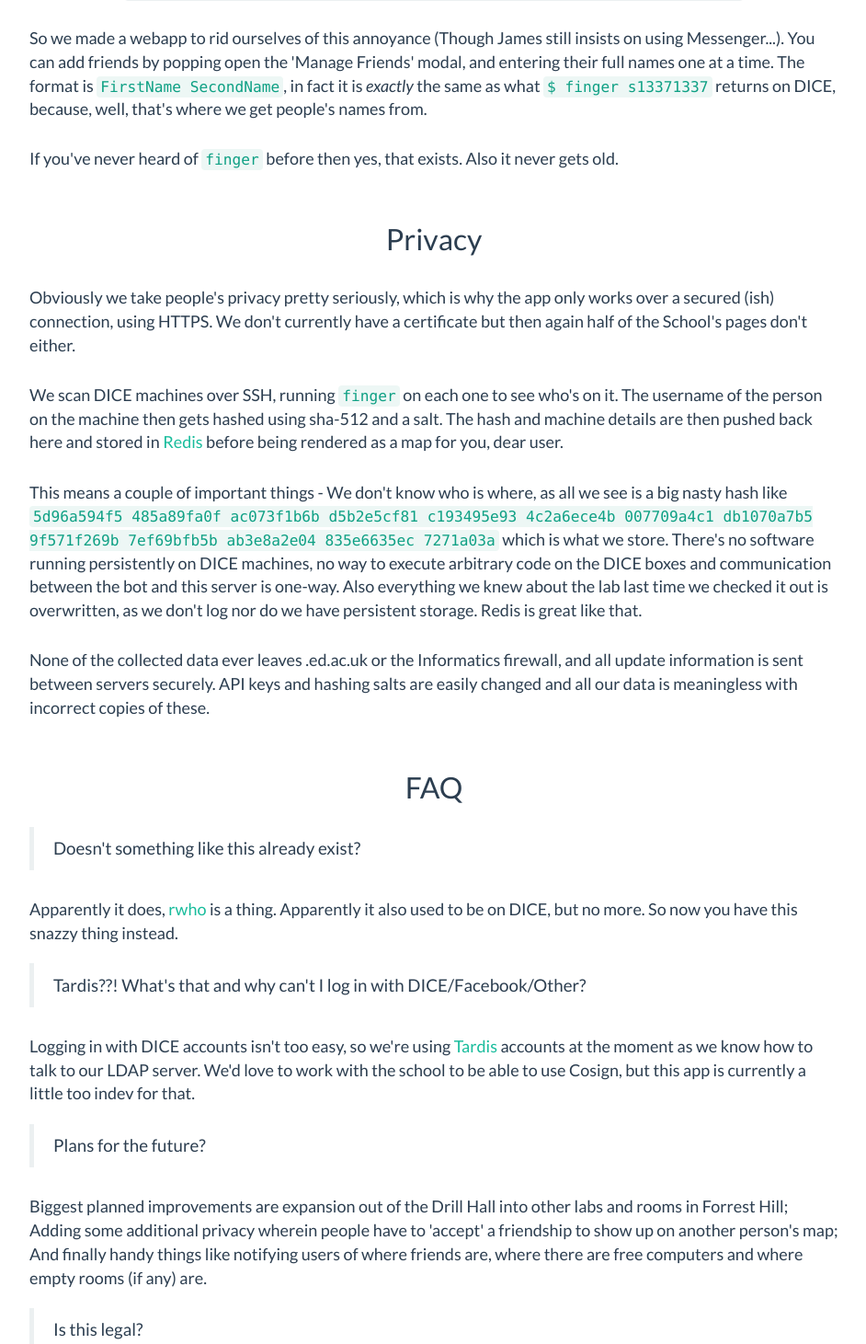
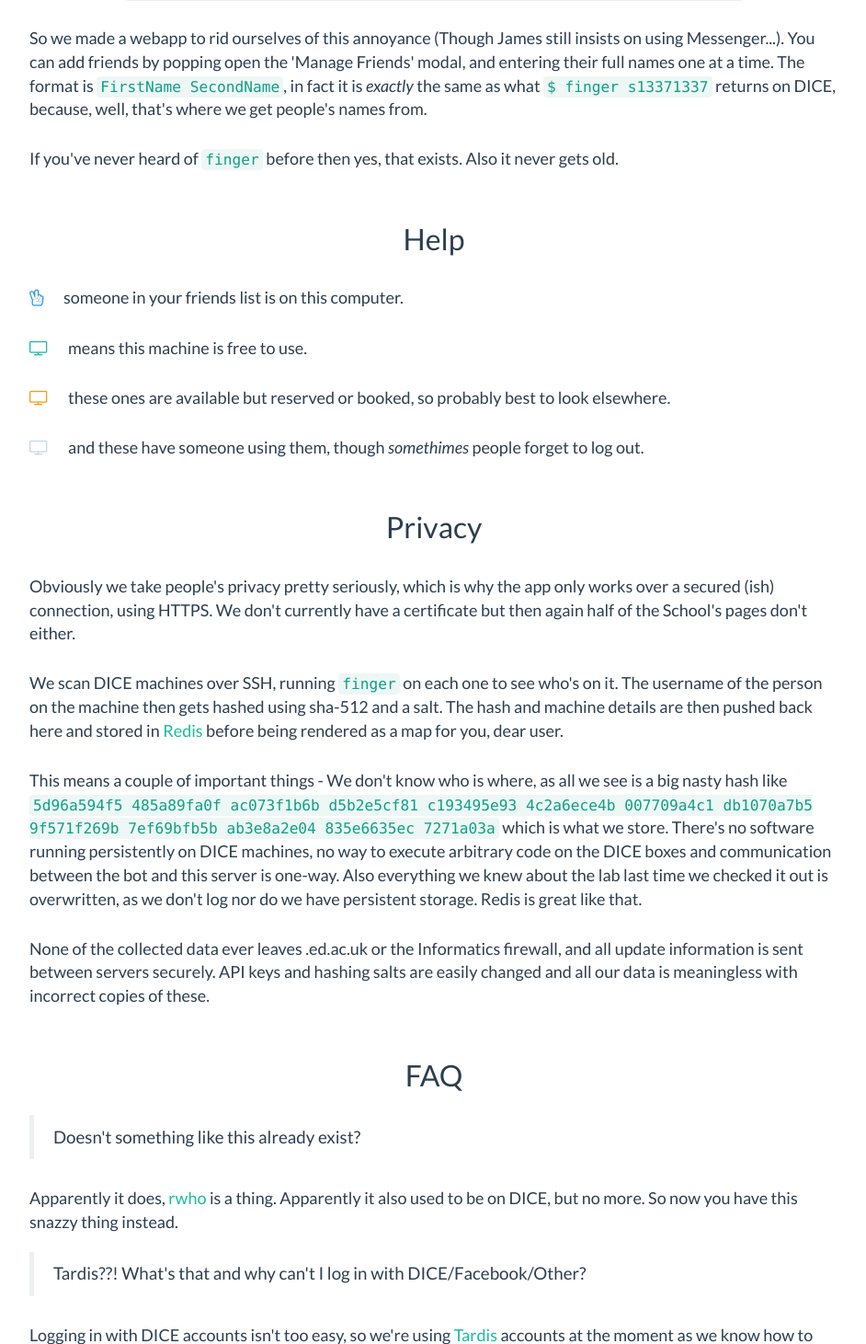
Before and after one commit to compsoc-edinburgh/mapp, a Flask app: page /about in a window 1280 px wide. Shown: the part 454-1915 px from the top of the page at 92% size, without its empty margins (168-1110 px from the left). Run offline with Flask 2, Linux system fonts and the light colour scheme; parts of the project's set-up code (start-up, migrations or seed data) failed here and were passed over; some libraries are stand-ins or nearby versions.

Commit message:
Add reservation styles and explanation of colours, etc. to about.

```diff
--- a/map/templates/about.html
+++ b/map/templates/about.html
@@ -30,6 +30,24 @@
   <p>
     If you've never heard of <code>finger</code> before then yes, that exists.
     Also it never gets old.
+  </p>
+
+  <div class="text-center padder">
+    <h2>Help</h2>
+  </div>
+
+
+  <p><i class="fa fa-hand-peace-o text-info"></i><span class="spacer"></span>
+    someone in your friends list is on this computer.
+  </p>
+  <p><i class="fa fa-television text-success"></i><span class="spacer"></span>
+    means this machine is free to use.
+  </p>
+  <p><i class="fa fa-television text-warning"></i><span class="spacer"></span>
+    these ones are available but reserved or booked, so probably best to look elsewhere.
+  </p>
+  <p><i class="fa fa-television muted"></i><span class="spacer"></span>
+    and these have someone using them, though <em>somethimes</em> people forget to log out.
   </p>
 
   <div class="text-center padder">
--- a/map/views.py
+++ b/map/views.py
@@ -172,7 +172,7 @@ def demo():
                 {},{},{}
             ]
         ],
-        reserved=set(),
+        reserved=set(["marvin","vogon","tonyx","jynnan"]),
         num_machines=20,
         num_free=12,
         low_availability=False,
@@ -273,10 +273,8 @@ def rooms_dict():
     out = dict({})
     rooms = list(flask_redis.smembers("forresthill-rooms"))
     rooms.sort()
-
     for room in rooms:
         out[room] = flask_redis.hget(room, "name")
-
     return out
 
 @app.route("/rooms")
```
Also changed, not shown: map/templates/index.html (+16 -2 lines).
